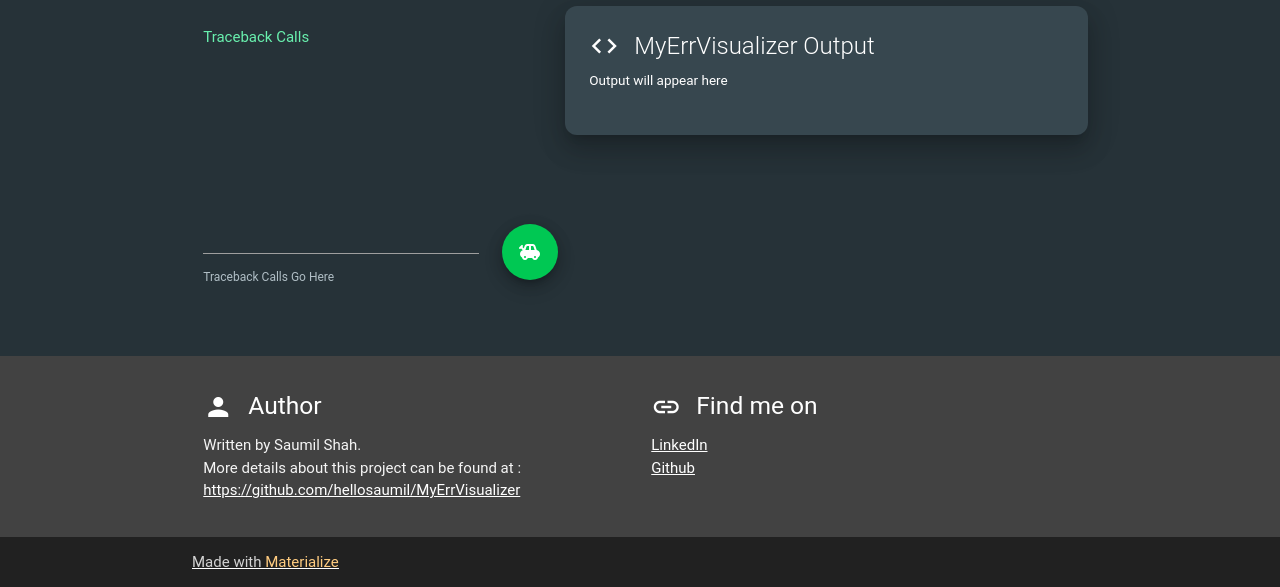
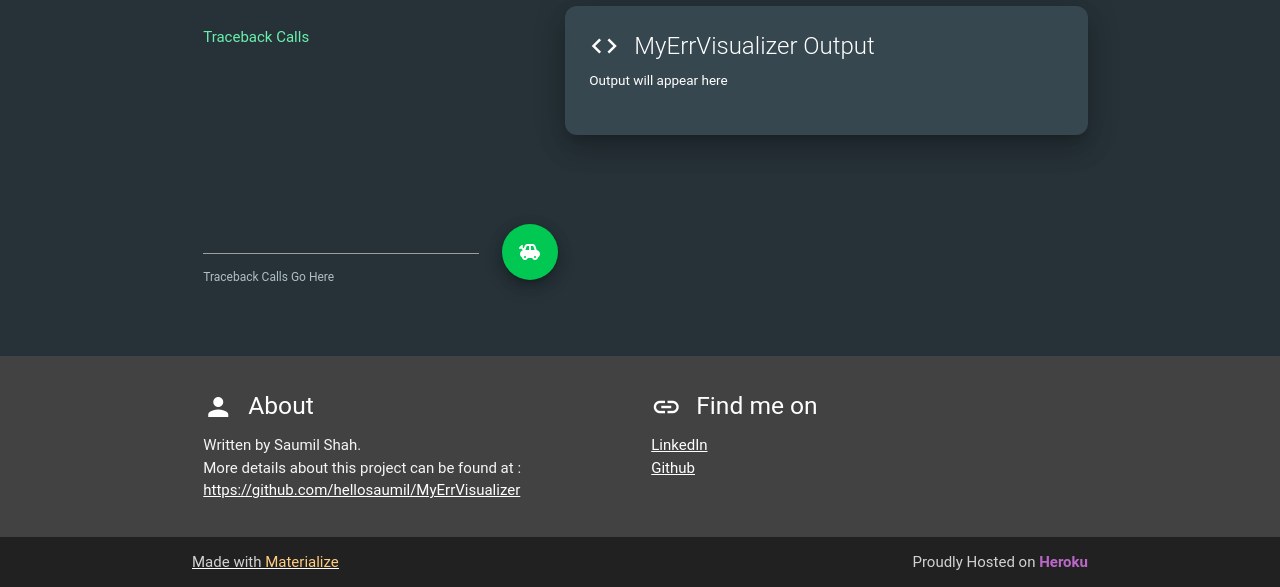
Before and after one commit to hellosaumil/MyErrVisualizer, a Flask app: page / in a window 1280 px wide. Shown: the part 349-936 px from the top of the page. Run offline with Flask 2, Linux system fonts and the light colour scheme.

Commit message:
Heroku in Footer Acknowledgement

```diff
--- a/templates/index.html
+++ b/templates/index.html
@@ -95,7 +95,7 @@
         <div class="container">
             <div class="row">
                 <div class="col l6 s12">
-                    <h5 class="white-text">Author<i class="material-icons small left">person</i></h5>
+                    <h5 class="white-text">About<i class="material-icons small left">person</i></h5>
                     <p class="grey-text text-lighten-4">
                         Written by Saumil Shah.
                         <br>
@@ -114,8 +114,14 @@
             <div class="footer-copyright grey darken-4">
                 <div class="container">
                     Made with <a class="orange-text text-lighten-3" href="http://materializecss.com">Materialize</a>
+
+                    <div class="right">
+                        Proudly Hosted on <a class="purple-text text-lighten-2" href="https://www.heroku.com"> <b> Heroku </b> </a>
+                    </div>
                 </div>
             </div>
+
+
         </footer>
 
 
```
